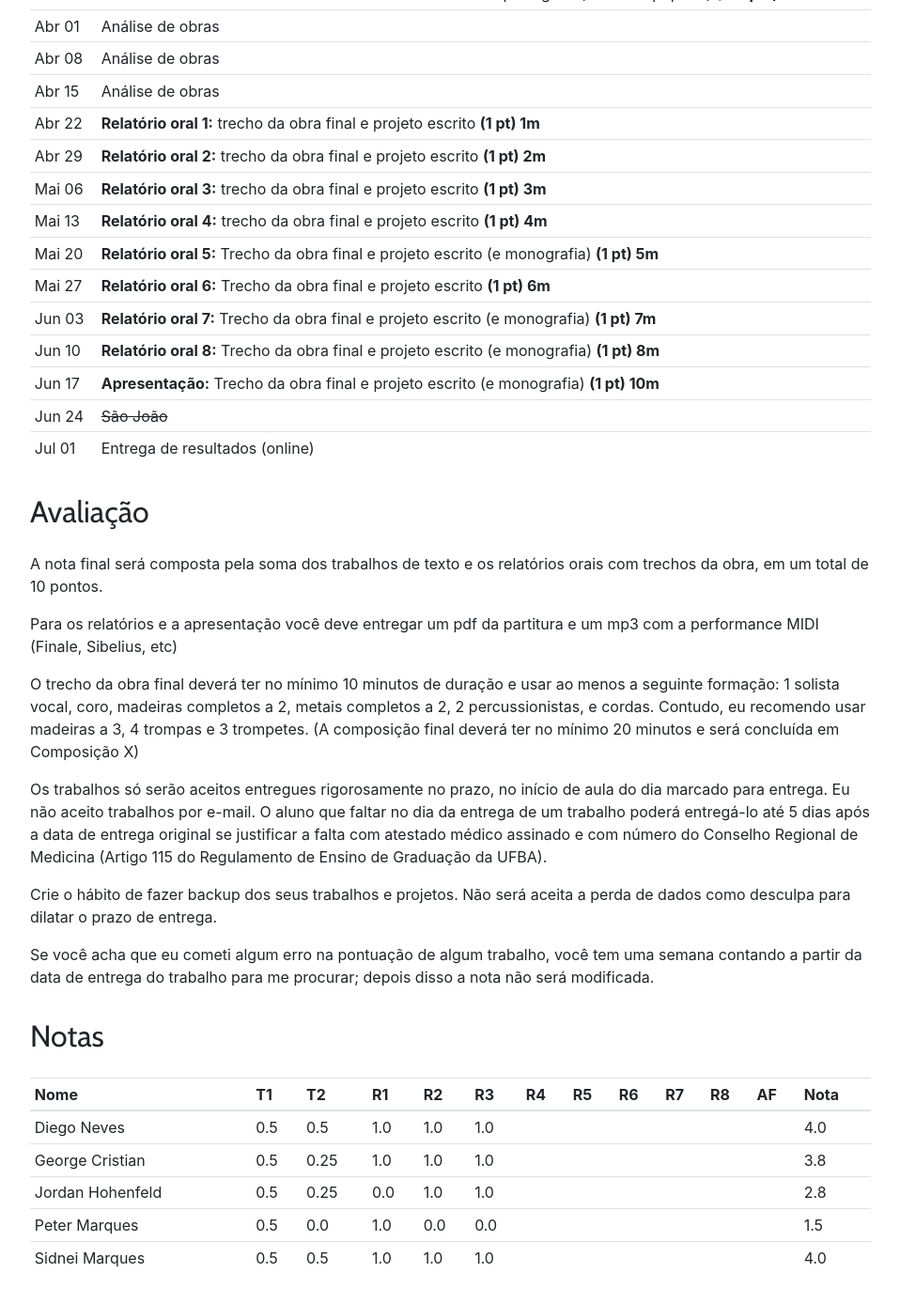
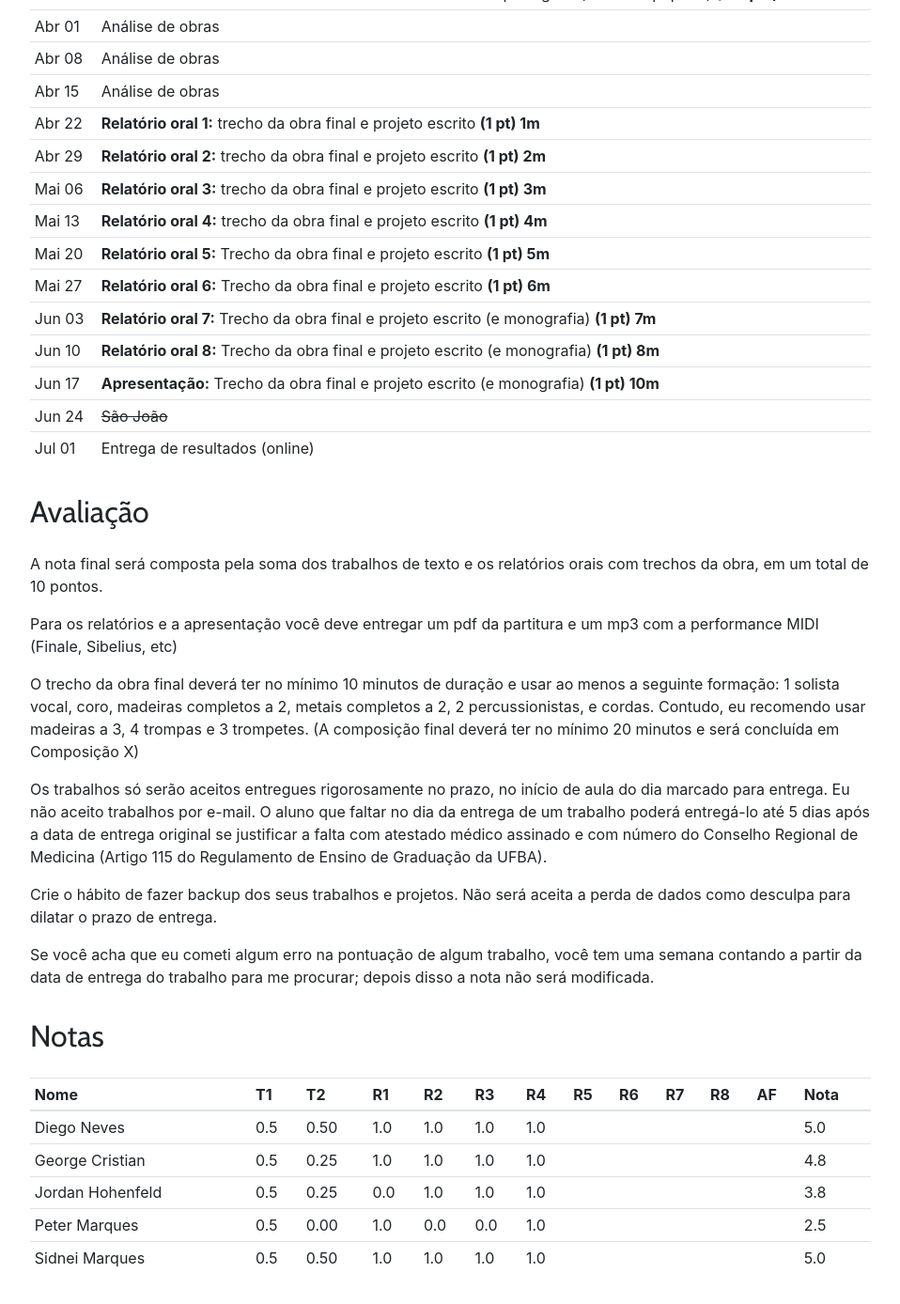
Before and after one commit to kroger/genosmus, a Jekyll site: the page built from _pedro/musb18.md, in a window 1280 px wide and 1400 px high, scrolled down 1063 px. Shown: the top 1388 px of the window at 94% size, without its empty margins (68-1026 px from the left). Built offline with Jekyll 4.4.1, drawn with Linux system fonts in a browser that asks for light colours.

Commit message:
Atualiza notas dos alunos

```diff
--- a/_pedro/musb18.md
+++ b/_pedro/musb18.md
@@ -52,7 +52,7 @@ Abr 22 | **Relatório oral 1:** trecho da obra final e projeto escrito **(1 pt)
 Abr 29 | **Relatório oral 2:** trecho da obra final e projeto escrito **(1 pt) 2m**
 Mai 06 | **Relatório oral 3:** trecho da obra final e projeto escrito **(1 pt) 3m**
 Mai 13 | **Relatório oral 4:** trecho da obra final e projeto escrito **(1 pt) 4m**
-Mai 20 | **Relatório oral 5:** Trecho da obra final e projeto escrito (e monografia) **(1 pt) 5m**
+Mai 20 | **Relatório oral 5:** Trecho da obra final e projeto escrito **(1 pt) 5m**
 Mai 27 | **Relatório oral 6:** Trecho da obra final e projeto escrito **(1 pt) 6m**
 Jun 03 | **Relatório oral 7:** Trecho da obra final e projeto escrito (e monografia) **(1 pt) 7m**
 Jun 10 | **Relatório oral 8:** Trecho da obra final e projeto escrito (e monografia) **(1 pt) 8m**
@@ -94,11 +94,11 @@ para me procurar; depois disso a nota não será modificada.
 
 | Nome              | T1 | T2 | R1 | R2 | R3 | R4 | R5 | R6 | R7 | R8 | AF | Nota |
 |:------------------|:---|:---|:---|:---|:---|:---|:---|:---|:---|:---|:---|:-----|
-| Diego Neves       | 0.5|0.5 | 1.0| 1.0| 1.0|    |    |    |    |    |    | =sum |
-| George Cristian   | 0.5|0.25| 1.0| 1.0| 1.0|    |    |    |    |    |    | =sum |
-| Jordan Hohenfeld  | 0.5|0.25| 0.0| 1.0| 1.0|    |    |    |    |    |    | =sum |
-| Peter Marques     | 0.5|0.0 | 1.0| 0.0| 0.0|    |    |    |    |    |    | =sum |
-| Sidnei Marques    | 0.5|0.5 | 1.0| 1.0| 1.0|    |    |    |    |    |    | =sum |
+| Diego Neves       | 0.5|0.50| 1.0| 1.0| 1.0| 1.0|    |    |    |    |    | =sum |
+| George Cristian   | 0.5|0.25| 1.0| 1.0| 1.0| 1.0|    |    |    |    |    | =sum |
+| Jordan Hohenfeld  | 0.5|0.25| 0.0| 1.0| 1.0| 1.0|    |    |    |    |    | =sum |
+| Peter Marques     | 0.5|0.00| 1.0| 0.0| 0.0| 1.0|    |    |    |    |    | =sum |
+| Sidnei Marques    | 0.5|0.50| 1.0| 1.0| 1.0| 1.0|    |    |    |    |    | =sum |
 {: .table .table-sm }
 
 
```
